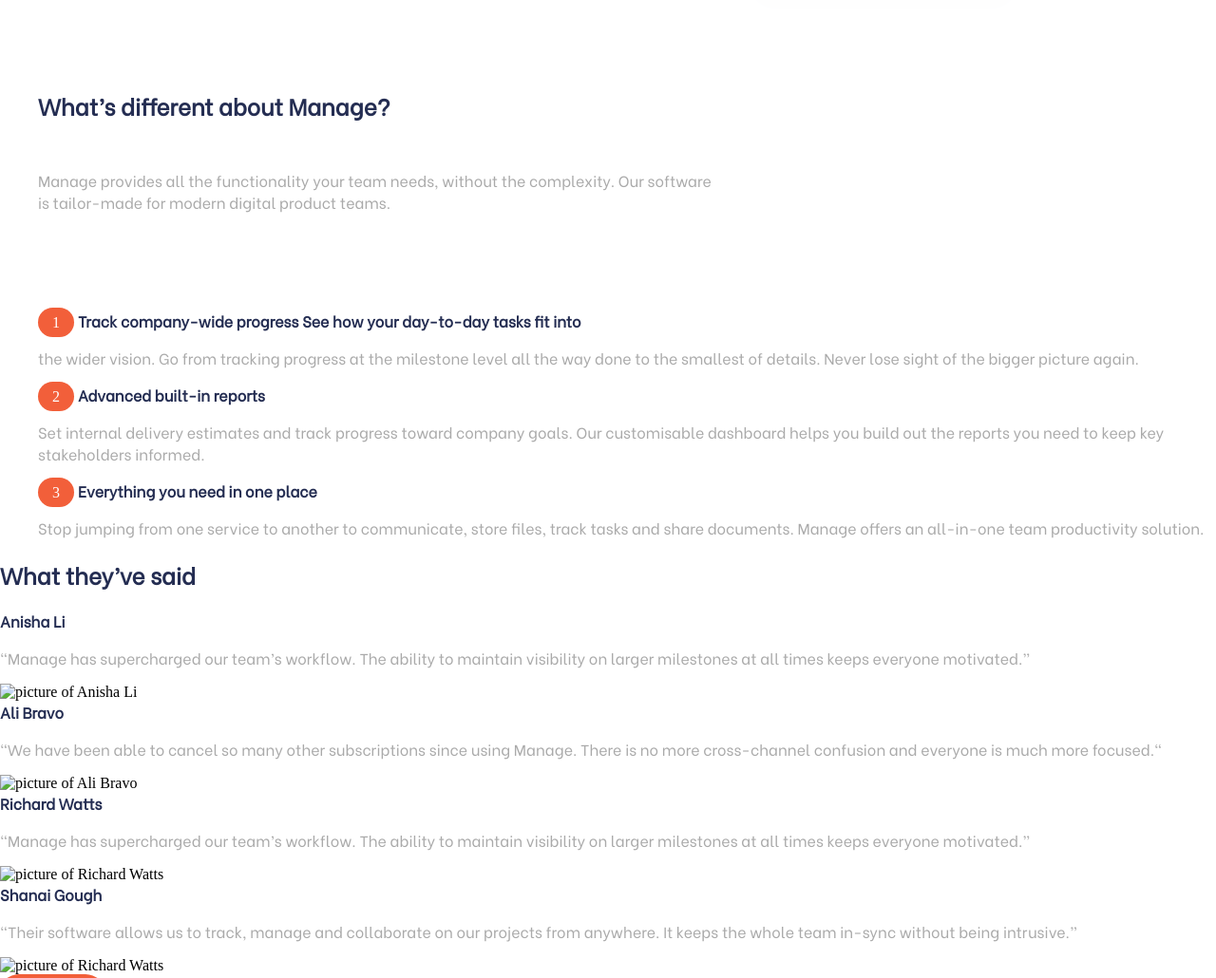
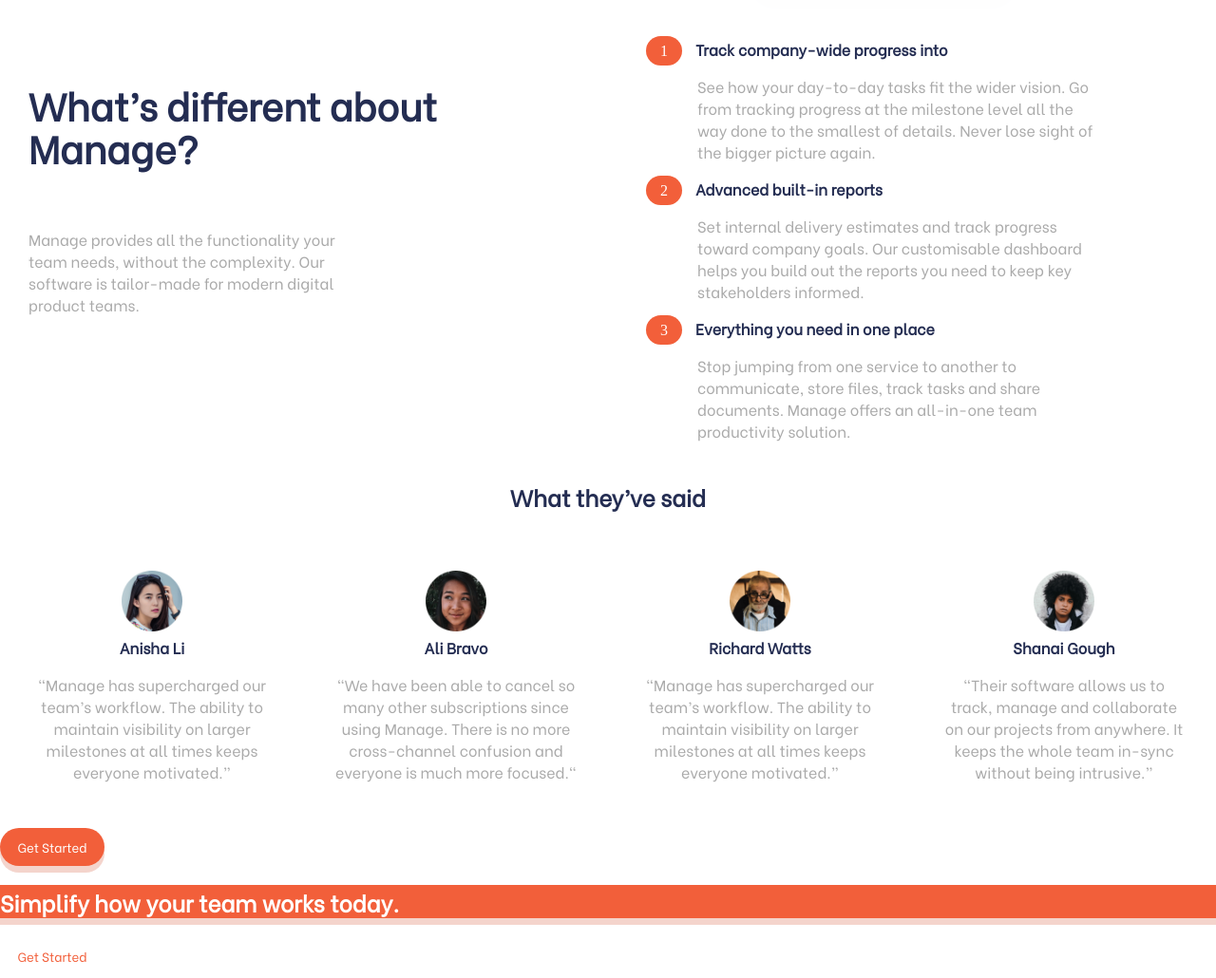
Before and after one commit to andreleecoder/layout-manage, a plain HTML site: page index.html in a window 1280 px wide. Shown: the part 605-1635 px from the top of the page at 95% size. Drawn offline with Linux system fonts and the light colour scheme; a script that the page names is missing.

Commit message:
ajustando a parte de depoimentos

```diff
--- a/index.html
+++ b/index.html
@@ -2,16 +2,16 @@
 <html lang="en">
 
 <head>
-    <meta charset="UTF-8">
-    <meta name="viewport" content="width=device-width, initial-scale=1.0">
-    <meta http-equiv="X-UA-Compatible" content="IE=Edge">
-    <link rel="stylesheet" href="style.css">
+    <meta charset="UTF-8" />
+    <meta name="viewport" content="width=device-width, initial-scale=1.0" />
+    <meta http-equiv="X-UA-Compatible" content="IE=Edge" />
+    <link rel="stylesheet" href="style.css" />
     <title>Frontend Mentor | Manage landing page</title>
 </head>
 
 <body>
     <section class="navbar">
-        <img class="logo" src="./images/logo.svg" alt="manage logo">
+        <img class="logo" src="./images/logo.svg" alt="manage logo" />
         <nav>
             <a href="#">Pricing</a>
             <a href="#">Product</a>
@@ -32,7 +32,7 @@
             <button class="btn-get-started laranja-bg">Get Started</button>
         </div>
         <div class="intro-ilustration">
-            <img class="intro-img" src="./images/illustration-intro.svg" alt="">
+            <img class="intro-img" src="./images/illustration-intro.svg" alt="" />
         </div>
     </section>
     <div class="clear"></div>
@@ -49,9 +49,9 @@
             <div class="list-block">
                 <ol class="list">
                     <li>
-                        <strong>Track company-wide progress See how your day-to-day tasks fit into</strong>
+                        <strong>Track company-wide progress into</strong>
                         <p>
-                            the wider vision. Go from tracking progress at the milestone level all the way done to the smallest of details. Never lose sight of the bigger picture again.
+                            See how your day-to-day tasks fit the wider vision. Go from tracking progress at the milestone level all the way done to the smallest of details. Never lose sight of the bigger picture again.
                         </p>
                     </li>
                     <li>
@@ -69,8 +69,9 @@
                 </ol>
             </div>
         </div>
-        <div class="middle-row-2">
-            <h2>What they’ve said</h2>
+        <div class="middle-row2">
+            <h3>What they’ve said</h3>
+
             <div class="testimonials-container">
                 <div class="testimonial-item">
                     <div>
@@ -79,7 +80,7 @@
                             “Manage has supercharged our team’s workflow. The ability to maintain visibility on larger milestones at all times keeps everyone motivated.”
                         </p>
                     </div>
-                    <img src="" alt="picture of Anisha Li " class="profile-pic">
+                    <img src="./images/avatar-anisha.png" alt="picture of Anisha Li " class="profile-pic" />
                 </div>
                 <div class="testimonial-item">
                     <div>
@@ -88,7 +89,7 @@
                             “We have been able to cancel so many other subscriptions since using Manage. There is no more cross-channel confusion and everyone is much more focused."
                         </p>
                     </div>
-                    <img src="" alt="picture of Ali Bravo " class="profile-pic">
+                    <img src="./images/avatar-ali.png" alt="picture of Ali Bravo " class="profile-pic" />
                 </div>
                 <div class="testimonial-item">
                     <div>
@@ -97,7 +98,7 @@
                             “Manage has supercharged our team’s workflow. The ability to maintain visibility on larger milestones at all times keeps everyone motivated.”
                         </p>
                     </div>
-                    <img src="" alt="picture of Richard Watts " class="profile-pic">
+                    <img src="./images/avatar-richard.png" alt="picture of Richard Watts " class="profile-pic" />
                 </div>
                 <div class="testimonial-item">
                     <div>
@@ -106,7 +107,7 @@
                             “Their software allows us to track, manage and collaborate on our projects from anywhere. It keeps the whole team in-sync without being intrusive.”
                         </p>
                     </div>
-                    <img src="" alt="picture of Richard Watts " class="profile-pic">
+                    <img src="./images/avatar-shanai.png" alt="picture of Richard Watts " class="profile-pic" />
                 </div>
             </div>
             <button class="btn-get-started laranja-bg">Get Started</button>
@@ -119,22 +120,22 @@
         </div>
         <div class="box-bottom preto">
             <div class="collum-1">
-                <img src="" alt="" class="logo-bottom">
+                <img src="" alt="" class="logo-bottom" />
                 <div class="social-media">
                     <a href="#" target="_blank">
-                        <img src="" alt="">
+                        <img src="" alt="" />
                     </a>
                     <a href="#" target="_blank">
-                        <img src="" alt="">
+                        <img src="" alt="" />
                     </a>
                     <a href="#" target="_blank">
-                        <img src="" alt="">
+                        <img src="" alt="" />
                     </a>
                     <a href="#" target="_blank">
-                        <img src="" alt="">
+                        <img src="" alt="" />
                     </a>
                     <a href="#" target="_blank">
-                        <img src="" alt="">
+                        <img src="" alt="" />
                     </a>
                 </div>
             </div>
@@ -163,22 +164,24 @@
                     <li>
                         <a href="#">Privacy Policy</a>
                     </li>
-
                 </ul>
             </div>
             <div class="collum-3">
-                <span><input type="text" value="Updates in your inbox… "> <button class="btn-get-started branco-bg">Go</button></span>
-                <p>&copy; Copyright 2020. All Rights Reserved</p>
-            </div>
+                <span><input type="text" value="Updates in your inbox… " />
+            <button class="btn-get-started branco-bg">Go</button></span
+          >
+          <p>&copy; Copyright 2020. All Rights Reserved</p>
         </div>
+      </div>
     </section>
 
-
     <div class="attribution">
-        Challenge by <a href="https://www.frontendmentor.io?ref=challenge" target="_blank">Frontend Mentor</a>. Coded by <a href="#">André Lee</a>.
+      Challenge by
+      <a href="https://www.frontendmentor.io?ref=challenge" target="_blank"
+        >Frontend Mentor</a
+      >. Coded by <a href="#">André Lee</a>.
     </div>
     <script src="script.js"></script>
-</body>
-
+  </body>
 </html>
 <!-- link final: https://andreleecoder.github.io/layout-manage/-->
--- a/style.css
+++ b/style.css
@@ -82,12 +82,22 @@ nav>a:hover {
 }
 
 .text-block {
-    padding: 40px;
+    padding: 30px;
 }
 
 .text-block>h1 {
     font-size: 3.5rem;
     line-height: 60px;
+}
+
+.text-block>h2 {
+    font-size: 2.5rem;
+    line-height: 45px;
+}
+
+.text-block>h3 {
+    font-size: 1.5rem;
+    line-height: 45px;
 }
 
 .text-block>p {
@@ -111,6 +121,41 @@ ol.list li::before {
     color: #fff;
     border-radius: 20px;
     padding: 7px 15px;
+    margin-right: 10px;
+}
+
+ol.list li>p {
+    max-width: 70%;
+    margin-left: 9%;
+}
+
+.middle-row1 {
+    display: grid;
+    grid-template-columns: 50% 50%;
+}
+
+.testimonials-container {
+    display: flex;
+    text-align: center;
+}
+
+.middle-row2>h3 {
+    font-size: 1.5em;
+    text-align: center;
+}
+
+.testimonial-item {
+    width: 33%;
+    margin: 2rem;
+    display: flex;
+    flex-direction: column-reverse;
+    justify-content: center;
+    text-align: center;
+}
+
+.profile-pic {
+    width: 4rem;
+    margin: 5px auto;
 }
 
 @media screen and ( max-width:375px) {}
```
